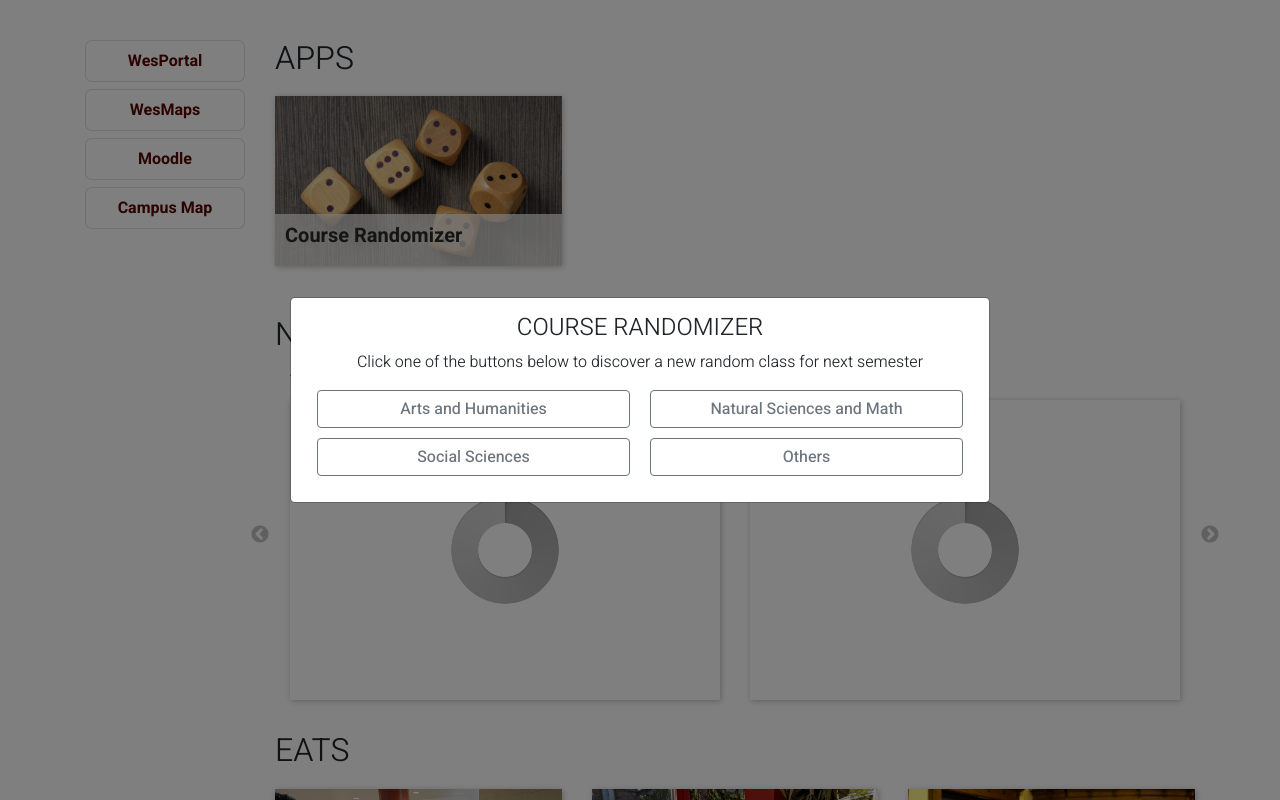
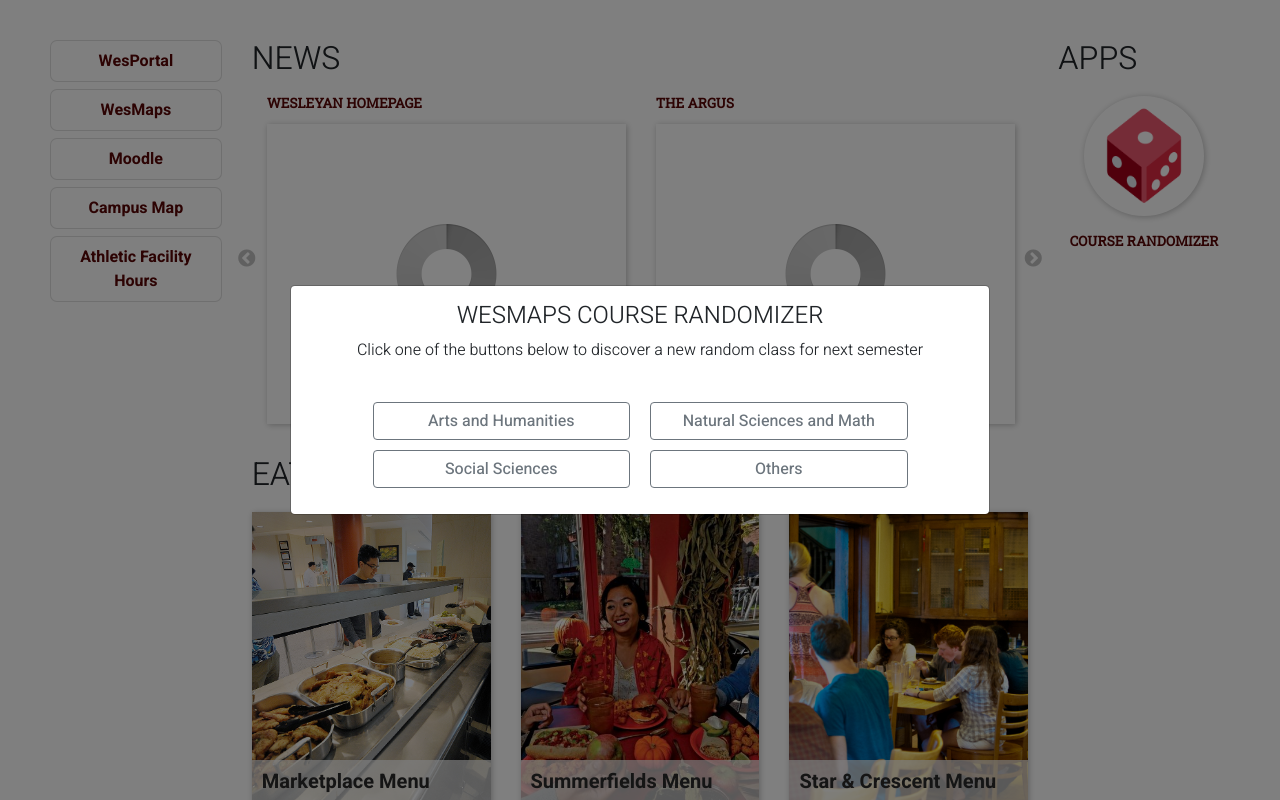
Before and after one commit to duongvu96/wesdash, a PHP site: page /dash.html in a window 1280 px wide, after a click on "COURSE RANDOMIZER". Run offline with PHP 8.4, Linux system fonts and the light colour scheme; some libraries are stand-ins or nearby versions.

Commit message:
Added remote server, athletic hours

```diff
--- a/css/apps.css
+++ b/css/apps.css
@@ -1,5 +1,25 @@
-.app .dash-item-img {
-	height: 170px;
+.app {
+	margin-left: 15px;
+	margin-right: 15px;
+	width: 200px;
+	height: 150px;
+}
+
+.app-icon {
+	display: flex;
+  	align-items: center;
+	height: 120px;
+	width: 120px;
+	border-radius: 50%;
+  	margin-left: auto;
+  	margin-right: auto;
+  	margin-bottom: 15px;
+}
+
+.app-icon > img {
+	max-height: 100px;
+  	margin-left: auto;
+  	margin-right: auto;
 }
 
 #course-randomizer .dash-item-img {
@@ -10,7 +30,16 @@
 	max-width: 700px;
 }
 
-.app-body > p {
+#randomizer-load {
+	display: none;
+}
+
+#randomizer-result {
+	margin-top: 40px;
+	margin-bottom: 40px;
+}
+
+.app-body p {
 	font-weight: 100;
 }
 
@@ -19,7 +48,7 @@
 	padding-right: 10px;
 }
 
-.option-container > .dash-btn {
+.option-container > button {
 	width: 100%;
 	margin-bottom: 10px;
 }
--- a/css/custom.css
+++ b/css/custom.css
@@ -7,8 +7,10 @@
 	--transition-duration: 0.5s;
 }
 
-body {
+body.container-fluid {
 	font-family: 'Heebo', sans-serif;
+	padding-right: 50px;
+	padding-left: 50px;
 }
 
 a:hover {
--- a/css/slick-override.css
+++ b/css/slick-override.css
@@ -1,5 +1,13 @@
 .slick-next:before, .slick-prev:before {
   color: #ADADAD;
+}
+
+.slick-next {
+	right: -15px;
+}
+
+.slick-prev {
+	left: -15px;
 }
 
 #calendar .slick-slide {
@@ -9,5 +17,3 @@
 #films .slick-slide, #news-carousel .slick-slide {
 	height: auto;
 }
-
-.slick-slide { -webkit-backface-visibility: hidden; }
--- a/dash.html
+++ b/dash.html
@@ -9,19 +9,18 @@
 		<link rel="stylesheet" href="./css/slick.css">
 		<link rel="stylesheet" href="./css/slick-theme.css">
 		<link rel="stylesheet" href="./css/bootstrap.min.css">
+		<link rel="stylesheet" href="./css/font-awesome-animation.min.css">
 
 		<link rel="stylesheet" href="./css/bootstrap-override.css">
 		<link rel="stylesheet" href="./css/slick-override.css">
 
 		<!-- Common stuff -->
 		<link rel="stylesheet" href="./css/custom.css">
-		<!-- For things like buttons -->
-		<link rel="stylesheet" href="./css/components.css">
 
 		<!-- Specific features -->
 		<link rel="stylesheet" href="./css/apps.css">
 	</head>
-	<body class="container">
+	<body class="container-fluid">
 		<div id="main-feed">
 			<div class="row">
 				<div class="col-md-2">
@@ -54,87 +53,17 @@
 								Campus Map
 							</a>
 						</li>
+						<li class="list-group-item text-center">
+							<a class="faded-link"
+								href="http://athletics.wesleyan.edu/facilities/hours"
+								id="athletic-hours-link">
+								Athletic Facility Hours
+							</a>
+						</li>
 					</ul>
 				</div>
 
-				<div class="col-md-10 container-fluid">
-					<div class="row section" id="apps">
-						<h2 class="header header-big col-md-12">
-							Apps
-						</h2>
-						<!-- Button trigger modal -->
-
-						<div class="dash-item-wrapper col-md-4 app"
-							id="course-randomizer"
-							data-toggle="modal"
-							data-target="#course-randomizer-modal">
-							<div class="dash-item shadow">
-								<div class="dash-item-img">
-									<div class="dash-item-caption">
-										<h5 class="main-caption">Course Randomizer</h5>
-									</div>
-								</div>
-							</div>
-						</div>
-
-
-						<!-- Modal -->
-						<div class="modal fade app-modal"
-							id="course-randomizer-modal"
-							tabindex="-1"
-							role="dialog">
-							<div class="modal-dialog modal-dialog-centered" role="document">
-								<div class="modal-content">
-									<div class="modal-body app-body">
-										<h4 class="header header-big text-center">
-											Course Randomizer
-										</h4>
-										<p class="text-center">
-											Click one of the buttons below to discover a new random class for next semester
-										</p>
-										<div id="randomizer-result" class="text-center">
-											<a href="" class="faded-link course-title" id="course-title" target="_blank"></a>
-											<p class="course-details"></p>
-										</div>
-										<div class="container">
-											<div class="row" id="randomizer-options">
-												<div class="option-container col-md-6">
-													<button type="button"
-														id="ha-random"
-														data-random-type="ha"
-														class="btn btn-outline-secondary dash-btn">
-														Arts and Humanities
-													</button>
-
-													<button type="button"
-														id="sbs-random"
-														data-random-type="sbs"
-														class="btn btn-outline-secondary dash-btn">
-														Social Sciences
-													</button>
-												</div>
-												<div class="option-container col-md-6">
-													<button type="button"
-														id="nsm-random"
-														data-random-type="nsm"
-														class="btn btn-outline-secondary dash-btn">
-														Natural Sciences and Math
-													</button>
-													<button type="button"
-														id="misc-random"
-														data-random-type="misc"
-														class="btn btn-outline-secondary dash-btn">
-														Others
-													</button>
-												</div>
-											</div>
-										</div>
-									</div>
-								</div>
-							</div>
-						</div>
-					</div>
-
+				<div class="col-md-8 container-fluid">
 					<div class="row section" id="news">
 						<div class="col-md-12">
 							<h2 class="header header-big">
@@ -292,6 +221,90 @@
 						</div>
 					</div>
 				</div>
+
+				<div class="col-md-2 container-fluid">
+					<div class="row section" id="apps">
+						<h2 class="header header-big col-md-12">
+							Apps
+						</h2>
+						<!-- Button trigger modal -->
+
+						<div class="dash-item-wrapper app text-center"
+							id="course-randomizer-img"
+							data-toggle="modal"
+							data-target="#course-randomizer-modal">
+							<div class="app-icon dash-item shadow">
+								<img class="img-fluid" src="./media/dice.png" alt="">
+							</div>
+							<a class="header header-small faded-link"
+								href="#"
+								id="course-randomizer-title">
+								Course Randomizer
+							</a>
+						</div>
+
+
+						<!-- Modal -->
+						<div class="modal fade app-modal"
+							id="course-randomizer-modal"
+							tabindex="-1"
+							role="dialog">
+							<div class="modal-dialog modal-dialog-centered" role="document">
+								<div class="modal-content">
+									<div class="modal-body app-body">
+										<h4 class="header header-big text-center">
+											WesMaps Course Randomizer
+										</h4>
+										<p class="text-center">
+											Click one of the buttons below to discover a new random class for next semester
+										</p>
+										<div id="randomizer-load" class="text-center">
+											<img class="faa-pulse animated faa-fast" src="./media/squirrel.png" alt="">
+											<p>Squirrel fetching data...</p>
+										</div>
+										<div id="randomizer-result" class="text-center">
+											<a href="" class="faded-link course-title" id="course-title" target="_blank"></a>
+											<p class="course-details"></p>
+										</div>
+										<div class="container">
+											<div class="row" id="randomizer-options">
+												<div class="option-container col-md-5 offset-md-1">
+													<button type="button"
+														id="ha-random"
+														data-random-type="ha"
+														class="btn btn-outline-secondary dash-btn">
+														Arts and Humanities
+													</button>
+
+													<button type="button"
+														id="sbs-random"
+														data-random-type="sbs"
+														class="btn btn-outline-secondary dash-btn">
+														Social Sciences
+													</button>
+												</div>
+												<div class="option-container col-md-5">
+													<button type="button"
+														id="nsm-random"
+														data-random-type="nsm"
+														class="btn btn-outline-secondary dash-btn">
+														Natural Sciences and Math
+													</button>
+													<button type="button"
+														id="misc-random"
+														data-random-type="misc"
+														class="btn btn-outline-secondary dash-btn">
+														Others
+													</button>
+												</div>
+											</div>
+										</div>
+									</div>
+								</div>
+							</div>
+						</div>
+					</div>
+				</div>
 			</div>
 		</div>
 
--- a/js/fetchevents.js
+++ b/js/fetchevents.js
@@ -46,18 +46,18 @@
 }
 
 function storeEvents(events) {
-	localStorage.setItem("eventsToday", JSON.stringify({
+	Utils.saveToLocalStorage("eventsToday", {
 		events: events,
 		expiry: getEventsExpiry()
-	}));
+	});
 }
 
 function getStoredEvents() {
-	return JSON.parse(localStorage.getItem("eventsToday"));
+	return Utils.retrieveFromLocalStorage("eventsToday");
 }
 
 function removeStoredEvents() {
-	localStorage.setItem("eventsToday", null);
+	Utils.removeFromLocalStorage("eventsToday");
 }
 
 // change this function for front-end
@@ -98,24 +98,6 @@
 	];
 	return css.join('');
 }
-
-// function eventTemplate() {
-// 	`<div class="event shadow">
-// 		<div class="event-name">
-// 			<a class="faded-link" href ="${event[4]}">
-// 				${event[0]}
-// 			</a>
-// 		</div>
-// 		<div class="event-details">
-// 			<div class = "event-location">
-// 				${event[1]}
-// 			</div>
-// 			<div class = "event-time">
-// 				${eventTime}
-// 			</div>
-// 		</div>
-// 	</div>`,
-// }
 
 function parseEvents(icsdata) {
 	var re = /BEGIN:VEVENT(?:.|\s)*?END:VEVENT/g;
--- a/js/fetchnews.js
+++ b/js/fetchnews.js
@@ -1,5 +1,5 @@
 $(document).ready(function() {
-	createCarousel("#news-carousel", 2, 2, 1, 1);
+	Utils.createCarousel("#news-carousel", 2, 2, 1, 1);
 
 	getArgusNews();
 	getWesEduNews();
--- a/js/randomizer.js
+++ b/js/randomizer.js
@@ -4,12 +4,19 @@
 
 function initializeRandomizer() {
 	$("#randomizer-options button").click(function(e) {
-		console.log(e.target.dataset.randomType);
-		fetchRandomCourse(e.target.dataset.randomType);
+		$("#randomizer-result").hide();
+		$("#randomizer-load").show(function() {
+			setTimeout(function() {
+				fetchRandomCourse(e.target.dataset.randomType)
+			}, 500);
+		});
 	});
 }
 
 function displayCourse(courseData) {
+	$("#randomizer-load").hide();
+	$("#randomizer-result").show();
+
 	var courseTitleElement = $("#randomizer-result > a");
 	courseTitleElement.text(`${courseData.full_code}: ${courseData.title}`);
 	courseTitleElement.attr("href", courseData.url);
@@ -19,14 +26,13 @@
 
 function fetchRandomCourse(randomType) {
 	$.ajax({
-		url: "http://localhost:3000/randomizer",
+		url: "https://wesdash.herokuapp.com/randomizer",
 		type: "get",
 		contentType: "application/json",
 		data: {
 			type: randomType.toUpperCase(),
 		},
 		success: function(courseData) {
-			console.log(courseData);
 			displayCourse(courseData);
 		},
 		error: function(xhr) {
--- a/js/utilities.js
+++ b/js/utilities.js
@@ -1,5 +1,5 @@
-// Use slick.js
-function createCarousel(
+var Utils = {
+	createCarousel: function (
 		target,
 		slidesToShowFullScreen,
 		slidesToScrollFullScreen,
@@ -23,4 +23,17 @@
 		 		}
 		    }]
 		});
+	},
+
+	saveToLocalStorage: function (key, value) {
+		localStorage.setItem(key, JSON.stringify(value));
+	},
+
+	retrieveFromLocalStorage: function (key) {
+		return JSON.parse(localStorage.getItem(key));
+	},
+
+	removeFromLocalStorage: function (key) {
+		localStorage.setItem(key, null);
 	}
+}
```
Also changed, not shown: css/font-awesome-animation.min.css (added), manifest.json, media/dice.png (added), media/squirrel.png (added), 1 other file. Lines whose indentation alone changed are shown as unchanged.
